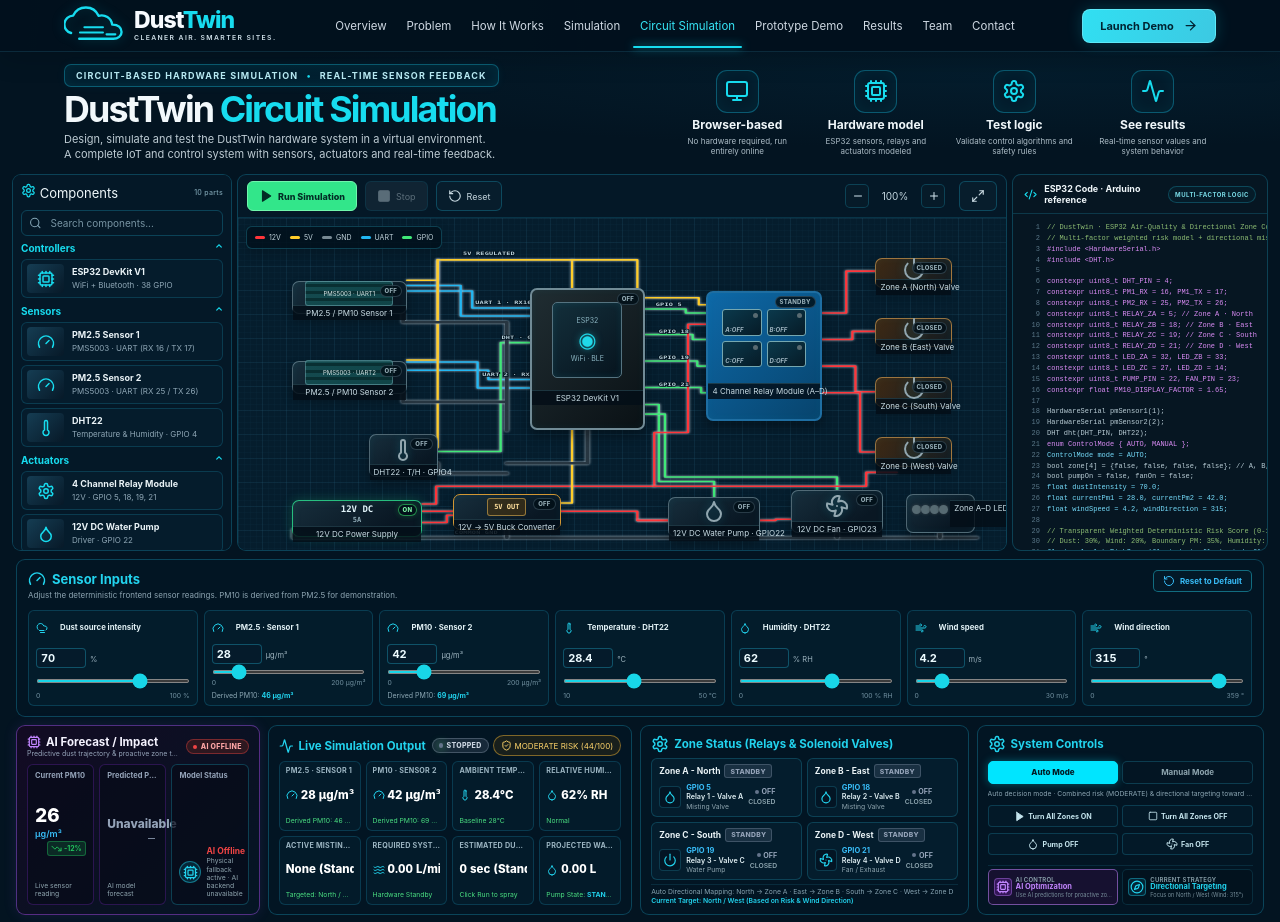
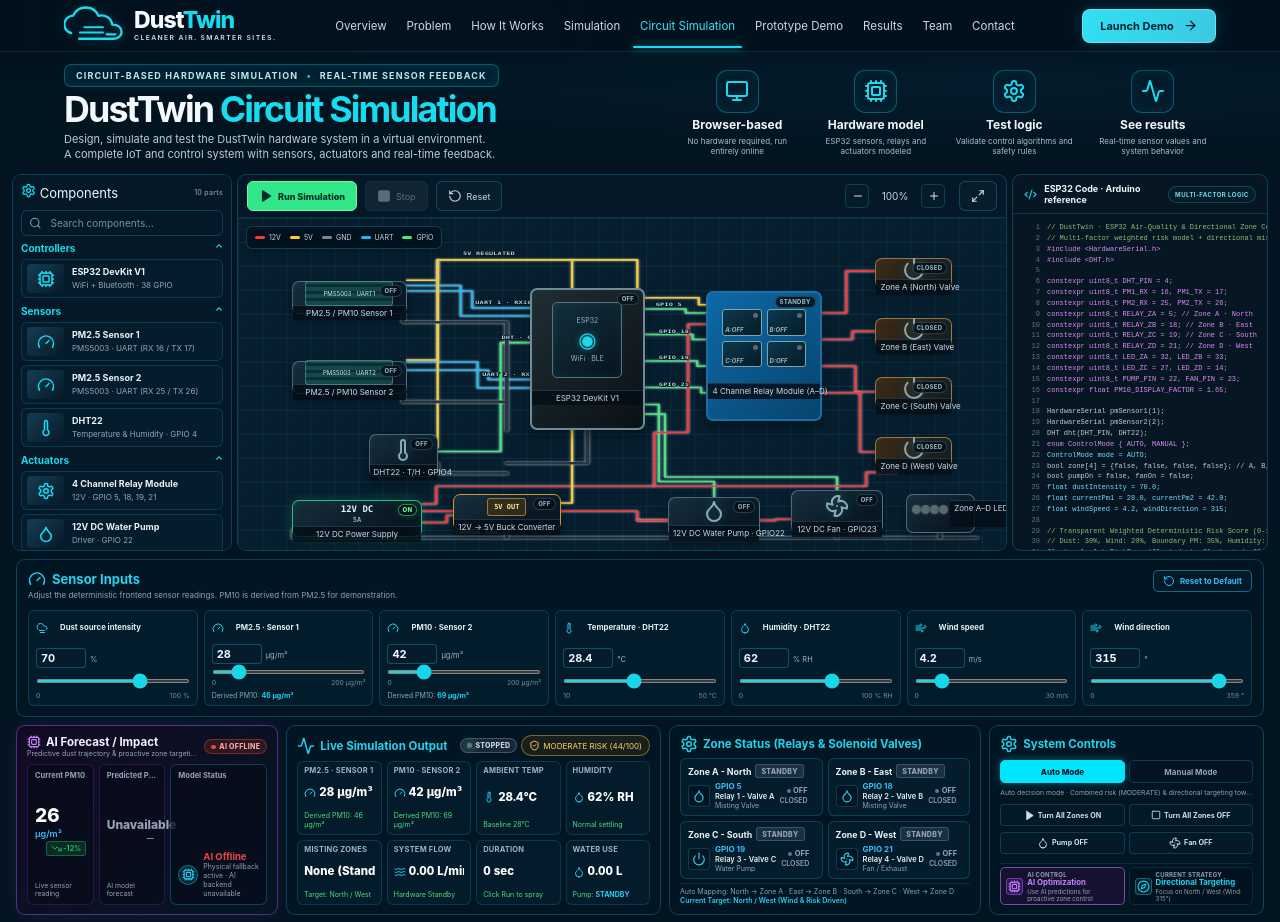
Before and after one commit to meherabmehu/DustTwin, a React (Vite) app: page /circuit-simulation in a window 1280 px wide. Shown: the top 922 px of the page. Built offline with nearby package versions, Linux system fonts and the light colour scheme; no server answers.

Commit message:
refining circuit bottom-row readability and metric fit

```diff
--- a/src/features/circuit-simulator/CircuitAiForecastCard.tsx
+++ b/src/features/circuit-simulator/CircuitAiForecastCard.tsx
@@ -110,13 +110,13 @@
           <span className="circuit-ai-label">Model Status</span>
           <div className="circuit-ai-status-row">
             <div className="circuit-ai-brain-bubble" aria-hidden="true">
-              <Cpu size={15} />
+              <Cpu size={13} />
             </div>
             <div className="circuit-ai-status-text">
               <strong className={`model-status-title ${statusClass}`}>{statusText}</strong>
               <small className="circuit-ai-note">
                 {isHealthy
-                  ? 'Multi-factor prediction active using sensors, wind and zone states.'
+                  ? 'Multi-factor prediction active using sensors, wind & zone states.'
                   : 'Physical fallback active · AI backend unavailable'}
               </small>
             </div>
--- a/src/features/circuit-simulator/LiveMetrics.tsx
+++ b/src/features/circuit-simulator/LiveMetrics.tsx
@@ -42,35 +42,35 @@
           <span>Derived PM10: {state.pm10_2} µg/m³</span>
         </div>
         <div className="output-metric">
-          <small>Ambient Temperature</small>
+          <small>Ambient Temp</small>
           <strong><Thermometer size={12} aria-hidden="true" /> {state.temperature.toFixed(1)}°C</strong>
           <span>{state.temperature >= SIMULATION_THRESHOLDS.temperatureWarningC ? 'High dispersion' : 'Baseline 28°C'}</span>
         </div>
         <div className="output-metric">
-          <small>Relative Humidity</small>
+          <small>Humidity</small>
           <strong><Droplet size={12} aria-hidden="true" /> {state.humidity}% RH</strong>
-          <span>{state.humidity >= SIMULATION_THRESHOLDS.humidityWarningPercent ? 'Settling enhanced' : 'Normal'}</span>
+          <span>{state.humidity >= SIMULATION_THRESHOLDS.humidityWarningPercent ? 'Settling enhanced' : 'Normal settling'}</span>
         </div>
 
         <div className="output-metric">
-          <small>Active Misting Zones</small>
+          <small>Misting Zones</small>
           <strong>{state.simulationRunning && activeZoneNames.length ? activeZonesLabel : 'None (Standby)'}</strong>
-          <span>{state.simulationRunning ? `Targeted: ${state.predictedDirection}` : `Targeted: ${state.predictedDirection} (Standby)`}</span>
+          <span>Target: {state.predictedDirection}</span>
         </div>
         <div className="output-metric">
-          <small>Required System Flow</small>
+          <small>System Flow</small>
           <strong><Waves size={12} aria-hidden="true" /> {state.simulationRunning ? `${state.requiredFlowLpm.toFixed(2)} L/min` : '0.00 L/min'}</strong>
           <span>{state.simulationRunning && state.flowPerZoneLpm > 0 ? `${state.flowPerZoneLpm.toFixed(2)} L/min/zone` : 'Hardware Standby'}</span>
         </div>
         <div className="output-metric">
-          <small>Estimated Duration</small>
-          <strong>{state.simulationRunning ? `${state.mistingDurationSeconds} sec` : '0 sec (Standby)'}</strong>
-          <span>{state.simulationRunning ? 'Targeted suppression' : 'Click Run to spray'}</span>
+          <small>Duration</small>
+          <strong>{state.simulationRunning ? `${state.mistingDurationSeconds} sec` : '0 sec'}</strong>
+          <span>{state.simulationRunning ? 'Targeted burst' : 'Click Run to spray'}</span>
         </div>
         <div className="output-metric">
-          <small>Projected Water Use</small>
+          <small>Water Use</small>
           <strong><Droplet size={12} aria-hidden="true" /> {state.simulationRunning ? `${state.projectedWaterL.toFixed(2)} L` : '0.00 L'}</strong>
-          <span>Pump State: <b>{state.pumpOn ? 'ON' : 'STANDBY'}</b></span>
+          <span>Pump: <b>{state.pumpOn ? 'ENERGIZED' : 'STANDBY'}</b></span>
         </div>
       </div>
     </article>
--- a/src/features/circuit-simulator/SystemControls.tsx
+++ b/src/features/circuit-simulator/SystemControls.tsx
@@ -105,7 +105,7 @@
           title="Toggle AI Optimization"
         >
           <div className="strategy-mini-icon purple" aria-hidden="true">
-            <Cpu size={14} />
+            <Cpu size={13} />
           </div>
           <div className="strategy-mini-content">
             <span className="strategy-mini-label">AI Control</span>
@@ -116,7 +116,7 @@
 
         <div className="strategy-mini-card strategy-card">
           <div className="strategy-mini-icon cyan" aria-hidden="true">
-            <Compass size={14} />
+            <Compass size={13} />
           </div>
           <div className="strategy-mini-content">
             <span className="strategy-mini-label">Current Strategy</span>
--- a/src/features/circuit-simulator/ZoneStatus.tsx
+++ b/src/features/circuit-simulator/ZoneStatus.tsx
@@ -93,9 +93,9 @@
       </div>
 
       <div className="zone-mapping-footer">
-        <p>Auto Directional Mapping: North → Zone A · East → Zone B · South → Zone C · West → Zone D</p>
+        <p>Auto Mapping: North → Zone A · East → Zone B · South → Zone C · West → Zone D</p>
         <p className="zone-target-text">
-          Current Target: {state.predictedDirection} (Based on Risk &amp; Wind Direction)
+          Current Target: {state.predictedDirection} (Wind &amp; Risk Driven)
         </p>
       </div>
     </article>
--- a/src/styles-circuit-polish.css
+++ b/src/styles-circuit-polish.css
@@ -187,7 +187,7 @@
 }
 .circuit-four-panels {
   display: grid;
-  grid-template-columns: minmax(0, 0.95fr) minmax(0, 1.42fr) minmax(0, 1.28fr) minmax(0, 1.12fr);
+  grid-template-columns: minmax(0, 1.05fr) minmax(0, 1.50fr) minmax(0, 1.25fr) minmax(0, 1.10fr);
   gap: 8px;
   padding: 0 16px;
   align-items: stretch;
@@ -314,7 +314,7 @@
 
 .circuit-ai-body {
   display: grid;
-  grid-template-columns: 1fr 1fr 1.15fr;
+  grid-template-columns: 0.88fr 0.88fr 1.28fr;
   gap: 5px;
   flex: 1;
   align-items: stretch;
@@ -402,8 +402,8 @@
   margin-top: 2px;
 }
 .circuit-ai-brain-bubble {
-  width: 22px;
-  height: 22px;
+  width: 20px;
+  height: 20px;
   border-radius: 50%;
   display: grid;
   place-items: center;
@@ -419,9 +419,9 @@
   gap: 1px;
 }
 .model-status-title {
-  font-size: 8.5px;
+  font-size: 9.5px;
   font-weight: 750;
-  line-height: 1.15;
+  line-height: 1.2;
   white-space: nowrap;
 }
 .model-status-title.online {
@@ -432,6 +432,13 @@
 }
 .model-status-title.offline {
   color: #ef4444;
+}
+.circuit-ai-col-status .circuit-ai-note {
+  font-size: 7px;
+  line-height: 1.25;
+  color: #8fa5af;
+  white-space: normal;
+  display: block;
 }
 
 /* ==========================================================
@@ -528,7 +535,7 @@
 .output-metrics-grid .output-metric small {
   display: block !important;
   color: #9cb5c2 !important;
-  font-size: 7.2px !important;
+  font-size: 7.5px !important;
   font-weight: 650 !important;
   line-height: 1.15 !important;
   text-transform: uppercase !important;
@@ -560,11 +567,10 @@
 .output-metrics-grid .output-metric span {
   display: block !important;
   color: #4ade80 !important;
-  font-size: 6.8px !important;
-  line-height: 1.15 !important;
-  white-space: nowrap !important;
+  font-size: 7px !important;
+  line-height: 1.2 !important;
+  white-space: normal !important;
   overflow: hidden !important;
-  text-overflow: ellipsis !important;
 }
 .output-metrics-grid .output-metric span b {
   color: #22d3ee;
@@ -632,7 +638,7 @@
 }
 .zone-card-name {
   color: #eaf3f6;
-  font-size: 8.5px;
+  font-size: 8.8px;
   font-weight: 750;
   white-space: nowrap;
   overflow: hidden;
@@ -641,7 +647,7 @@
 .zone-card-pill {
   padding: 1.5px 5px;
   border-radius: 3px;
-  font-size: 6.8px;
+  font-size: 7px;
   font-weight: 800;
   letter-spacing: 0.04em;
   flex-shrink: 0;
@@ -686,12 +692,12 @@
 }
 .zone-gpio {
   color: #38bdf8;
-  font-size: 7.5px;
+  font-size: 8px;
   font-weight: 700;
 }
 .zone-relay-name {
   color: #e2f1f5;
-  font-size: 7.2px;
+  font-size: 7.5px;
   font-weight: 600;
   white-space: nowrap;
   overflow: hidden;
@@ -699,7 +705,7 @@
 }
 .zone-subtext {
   color: #8fa5af;
-  font-size: 6.8px;
+  font-size: 7px;
   white-space: nowrap;
   overflow: hidden;
   text-overflow: ellipsis;
@@ -715,7 +721,7 @@
   display: inline-flex;
   align-items: center;
   gap: 2.5px;
-  font-size: 7.2px;
+  font-size: 7.5px;
   font-weight: 750;
 }
 .zone-state-indicator.on {
@@ -739,7 +745,7 @@
 }
 .zone-valve-state {
   color: #8ea5af;
-  font-size: 6.8px;
+  font-size: 7px;
   font-weight: 600;
 }
 .zone-mapping-footer {
@@ -747,8 +753,8 @@
   padding-top: 3px;
   border-top: 1px solid rgba(25, 110, 135, 0.25);
   color: #88a4b2;
-  font-size: 6.8px;
-  line-height: 1.25;
+  font-size: 7px;
+  line-height: 1.3;
   flex-shrink: 0;
 }
 .zone-mapping-footer p {
@@ -872,7 +878,7 @@
   align-items: center;
   gap: 4px;
   padding: 3px 5px;
-  height: 36px;
+  height: 38px;
   border-radius: 5px;
   background: rgba(3, 18, 30, 0.85);
   border: 1px solid rgba(25, 110, 135, 0.3);
@@ -888,8 +894,8 @@
   border-color: rgba(192, 132, 252, 0.55);
 }
 .strategy-mini-icon {
-  width: 18px;
-  height: 18px;
+  width: 17px;
+  height: 17px;
   border-radius: 4px;
   display: grid;
   place-items: center;
@@ -909,16 +915,17 @@
   display: flex;
   flex-direction: column;
   min-width: 0;
+  gap: 0.5px;
 }
 .strategy-mini-label {
   color: #8ea5af;
   font-size: 6px;
-  font-weight: 600;
+  font-weight: 700;
   text-transform: uppercase;
   letter-spacing: 0.04em;
 }
 .strategy-mini-val {
-  font-size: 7.5px;
+  font-size: 7.8px;
   font-weight: 750;
   line-height: 1.15;
   white-space: nowrap;
@@ -932,12 +939,14 @@
   color: #22d3ee;
 }
 .strategy-mini-sub {
-  color: #78909c;
-  font-size: 5.6px;
+  color: #8da4b0;
+  font-size: 6.2px;
   line-height: 1.15;
-  white-space: nowrap;
+  white-space: normal;
+  display: -webkit-box;
+  -webkit-line-clamp: 2;
+  -webkit-box-orient: vertical;
   overflow: hidden;
-  text-overflow: ellipsis;
 }
 
 /* ==========================================================
```
